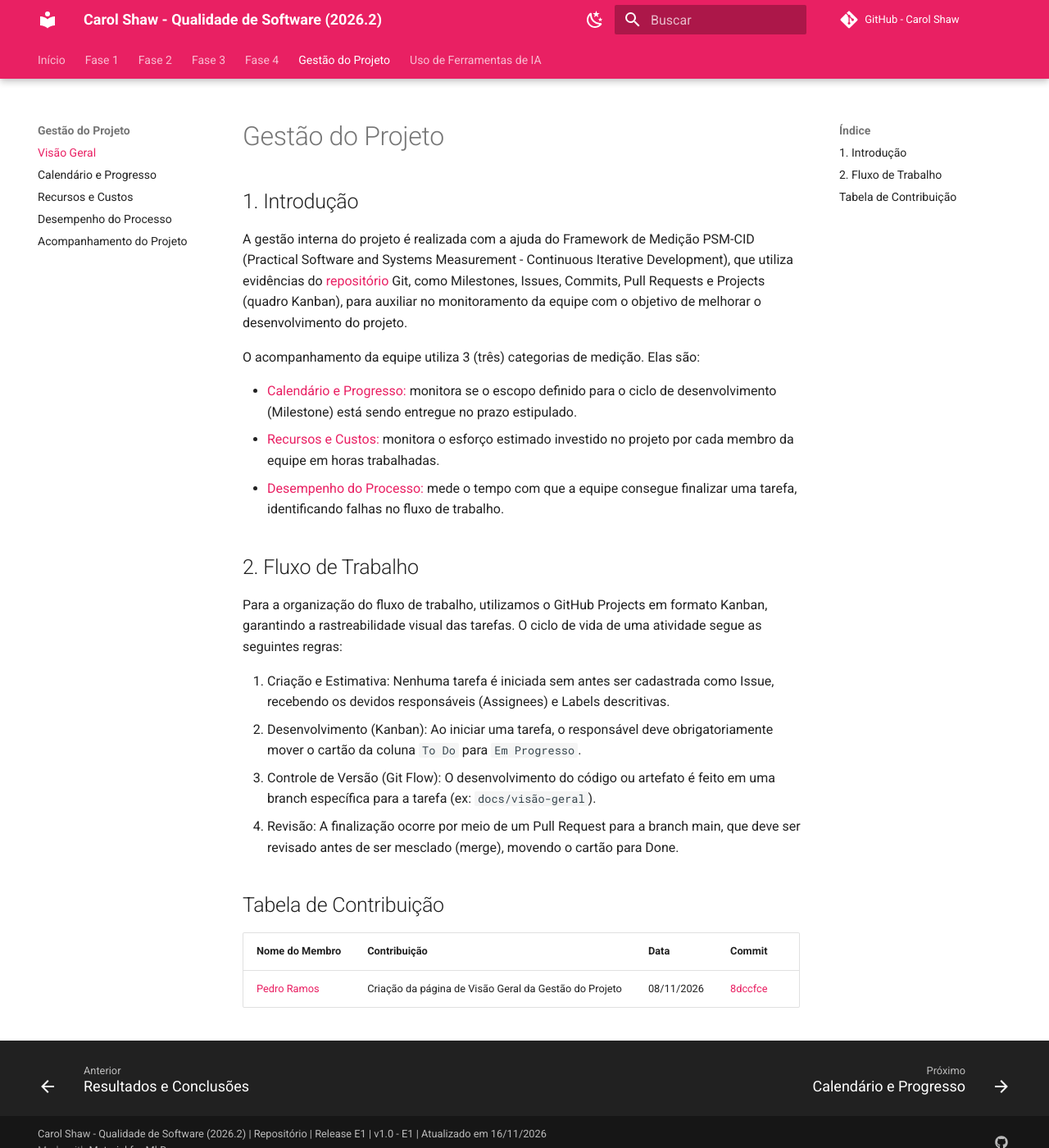
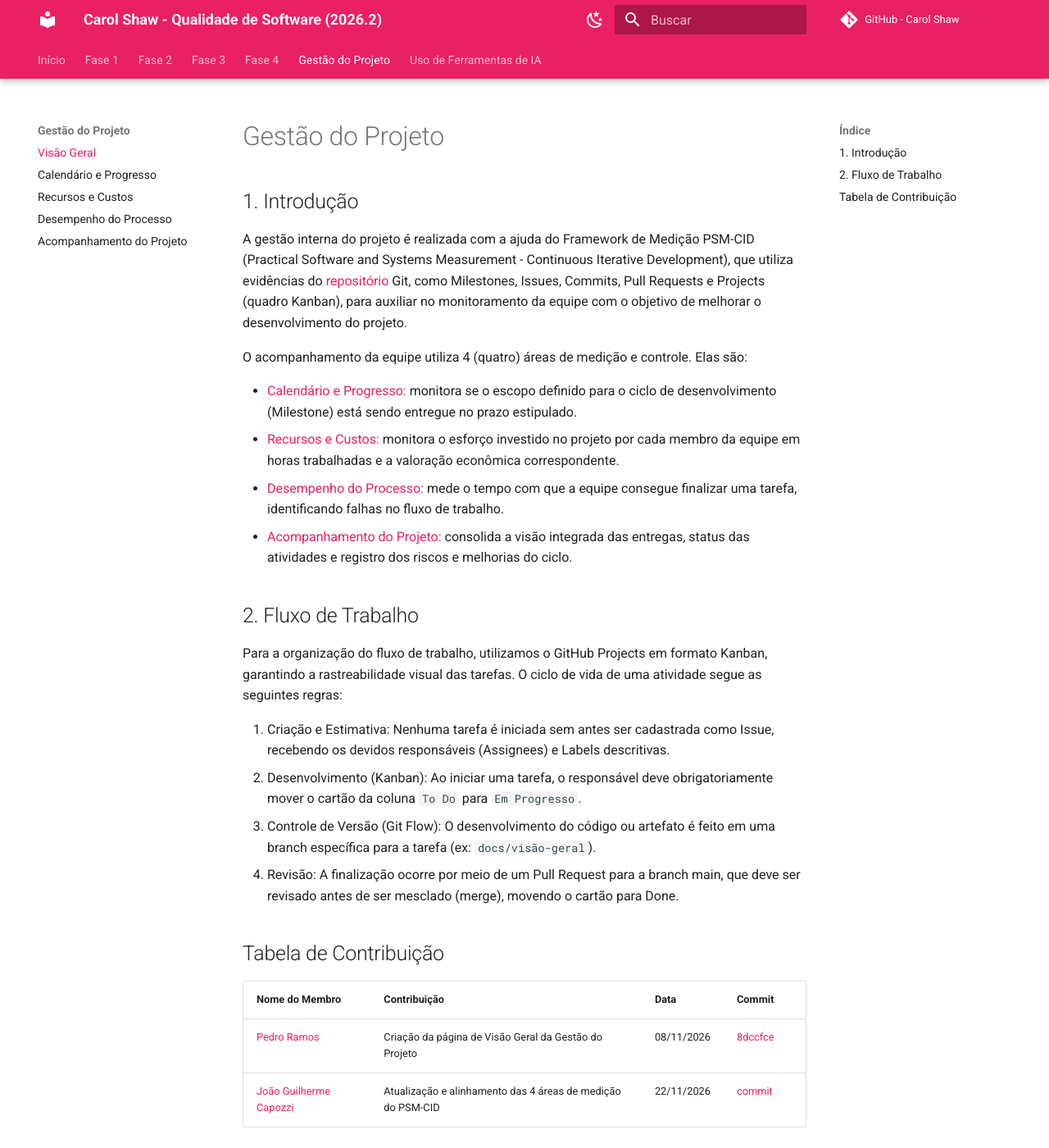
Before and after one commit to FCTE-Qualidade-de-Software-1/2026-2_T02_CAROL_SHAW, an MkDocs documentation site: the page built from docs/gestao/visao-geral.md, in a window 1280 px wide and 1400 px high. Shown: the whole window at 82% size. Built offline with MkDocs 1.6.1 and Material for MkDocs 9.7.7, drawn with Linux system fonts in a browser that asks for light colours; comment, search, counter and statistics services are not loaded.

Commit message:
docs(gestao): contempla as 4 subpaginas de medicao em visao-geral #37

```diff
--- a/docs/gestao/visao-geral.md
+++ b/docs/gestao/visao-geral.md
@@ -4,11 +4,12 @@
 
 A gestão interna do projeto é realizada com a ajuda do Framework de Medição PSM-CID (Practical Software and Systems Measurement - Continuous Iterative Development), que utiliza evidências do [repositório](https://github.com/FCTE-Qualidade-de-Software-1/2026-2_T02_CAROL_SHAW) Git, como Milestones, Issues, Commits, Pull Requests e Projects (quadro Kanban), para auxiliar no monitoramento da equipe com o objetivo de melhorar o desenvolvimento do projeto.
 
-O acompanhamento da equipe utiliza 3 (três) categorias de medição. Elas são:
+O acompanhamento da equipe utiliza 4 (quatro) áreas de medição e controle. Elas são:
 
 - [Calendário e Progresso:](calendario.md) monitora se o escopo definido para o ciclo de desenvolvimento (Milestone) está sendo entregue no prazo estipulado.
-- [Recursos e Custos:](recursos.md) monitora o esforço estimado investido no projeto por cada membro da equipe em horas trabalhadas.
+- [Recursos e Custos:](recursos.md) monitora o esforço investido no projeto por cada membro da equipe em horas trabalhadas e a valoração econômica correspondente.
 - [Desempenho do Processo:](desempenho.md) mede o tempo com que a equipe consegue finalizar uma tarefa, identificando falhas no fluxo de trabalho.
+- [Acompanhamento do Projeto:](acompanhamento.md) consolida a visão integrada das entregas, status das atividades e registro dos riscos e melhorias do ciclo.
 
 ## 2. Fluxo de Trabalho
 
@@ -24,3 +25,4 @@ Para a organização do fluxo de trabalho, utilizamos o GitHub Projects em forma
 | Nome do Membro | Contribuição | Data | Commit |
 | :--- | :--- | :--- | :--- |
 | [Pedro Ramos](https://github.com/PedroRSR) | Criação da página de Visão Geral da Gestão do Projeto | 08/11/2026 | [8dccfce](https://github.com/FCTE-Qualidade-de-Software-1/2026-2_T02_CAROL_SHAW/commit/8dccfced583a70105ffb8a9a89e44cb7c1ff720b) |
+| [João Guilherme Capozzi](https://github.com/jonas3688) | Atualização e alinhamento das 4 áreas de medição do PSM-CID | 22/11/2026 | [commit](https://github.com/FCTE-Qualidade-de-Software-1/2026-2_T02_CAROL_SHAW/commit/) |
```
